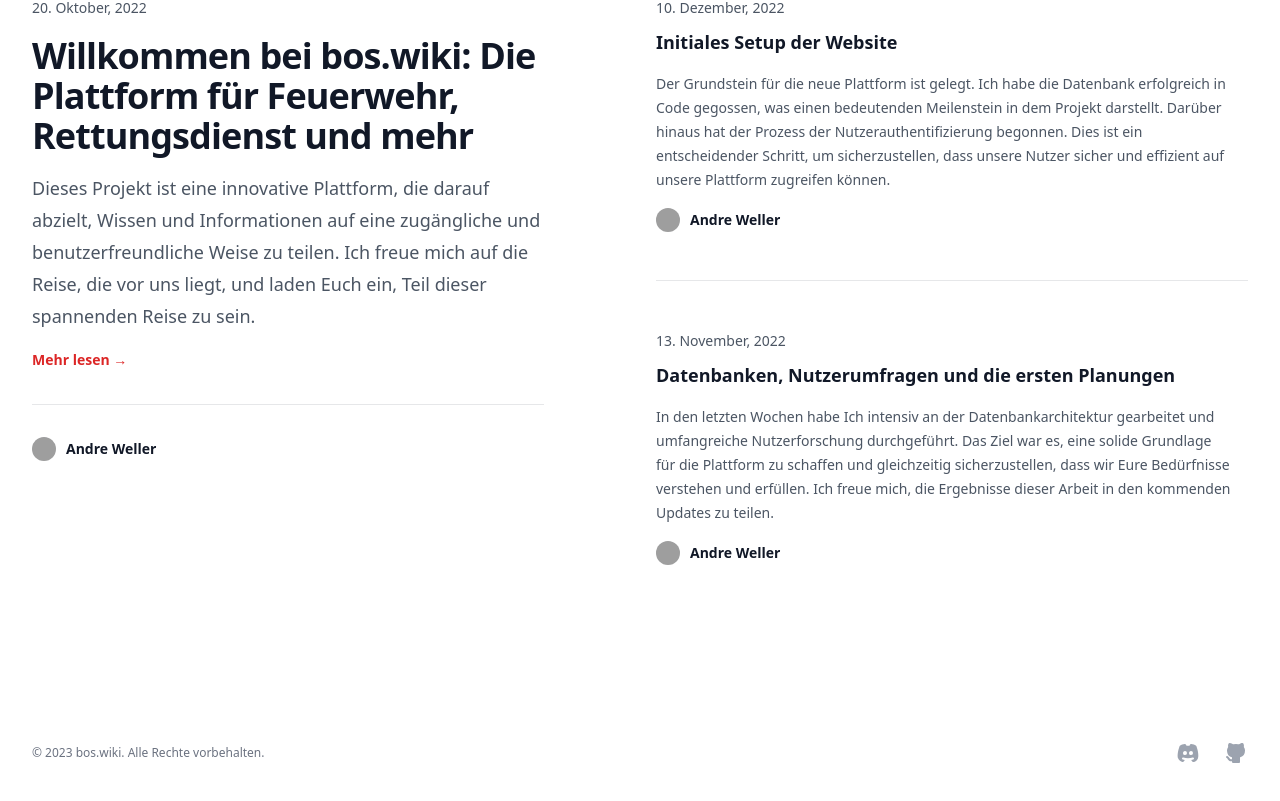
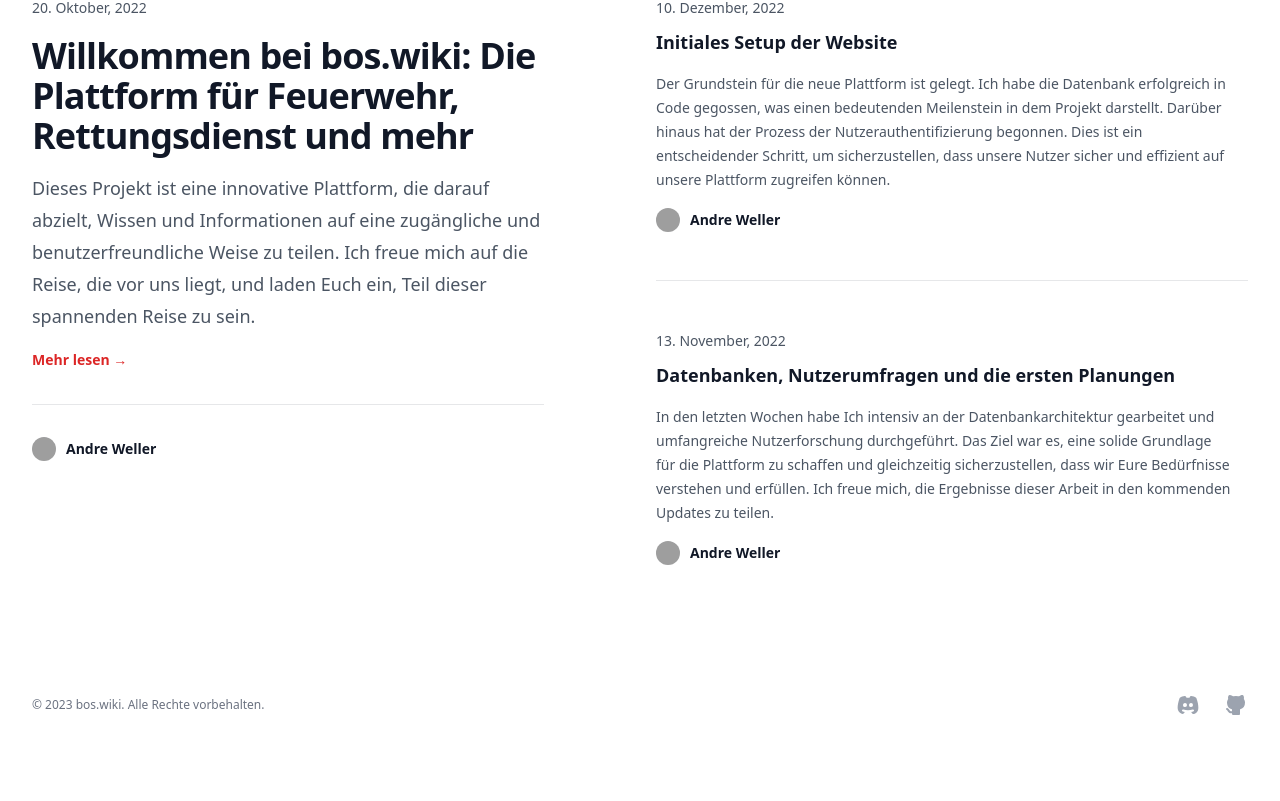
Before and after one commit to bos-wiki/frontend, a Nuxt app: page / in a window 1280 px wide. Shown: the part 317-1118 px from the top of the page. After the commit the page ends 1034 px from the top, so only its background shows below. Built offline with nearby package versions, Linux system fonts and the light colour scheme; no server answers; grey boxes are pictures that could not be loaded.

Commit message:
refactor: update footer

```diff
--- a/components/Footer.vue
+++ b/components/Footer.vue
@@ -1,6 +1,6 @@
 <template>
-  <footer class="bg-white">
-    <div class="mx-auto max-w-7xl px-6 py-12 md:flex md:items-center md:justify-between lg:px-8">
+  <footer class="bg-white space-y-4 mb-12">
+    <ContentWrapper class="md:flex md:items-center md:justify-between">
       <div class="flex justify-center space-x-6 md:order-2">
         <a href="/discord" class="text-gray-400 hover:text-gray-500">
           <span class="sr-only">Discord</span>
@@ -14,6 +14,37 @@
       <div class="mt-8 md:order-1 md:mt-0">
         <p class="text-center text-xs leading-5 text-gray-500">&copy; 2023 bos.wiki. Alle Rechte vorbehalten.</p>
       </div>
-    </div>
+    </ContentWrapper>
+    <!--<ContentWrapper class="flex justify-between">
+      <div class="flex flex-col space-y-1 mt-6 mb-12">
+        <h2 class="font-medium text-xs text-gray-500">Services</h2>
+        <NuxtLink to="/stations">Wachen</NuxtLink>
+        <NuxtLink to="/vehicles">Fahrzeuge</NuxtLink>
+        <NuxtLink to="/">Einsätze</NuxtLink>
+      </div>
+      <div class="flex flex-col space-y-1 mt-6 mb-12">
+        <h2 class="font-medium text-xs text-gray-500">Community</h2>
+        <NuxtLink to="/blog">Blog</NuxtLink>
+        <a href="/discord">Discord</a>
+        <NuxtLink to="/">Forum</NuxtLink>
+      </div>
+      <div class="flex flex-col space-y-1 mt-6 mb-12">
+        <h2 class="font-medium text-xs text-gray-500">Informationen</h2>
+        <NuxtLink to="/">News</NuxtLink>
+        <NuxtLink to="/">Über uns</NuxtLink>
+        <NuxtLink to="/">Dokumentation</NuxtLink>
+      </div>
+      <div class="flex flex-col space-y-1 mt-6 mb-12">
+        <h2 class="font-medium text-xs text-gray-500">Support</h2>
+        <NuxtLink to="/">Hilfe</NuxtLink>
+        <NuxtLink to="/">AGB</NuxtLink>
+        <NuxtLink to="/">Datenschutz</NuxtLink>
+      </div>
+      <div class="flex flex-col space-y-1 mt-6 mb-12">
+        <h2 class="font-medium text-xs text-gray-500">Entwickler</h2>
+        <NuxtLink to="/">Mitwirken</NuxtLink>
+        <NuxtLink to="/">API</NuxtLink>
+      </div>
+    </ContentWrapper>-->
   </footer>
 </template>
```
